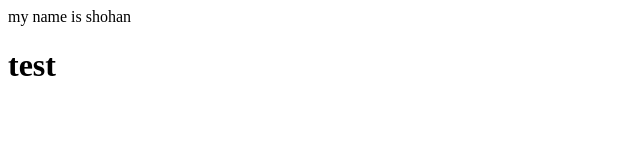
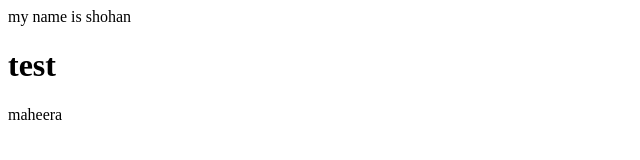
Before and after one commit to srabbi05/pro, a plain HTML site: page index.html in a window 1280 px wide. Shown: the full height of the page, 0-640 px from the left. Drawn offline with Linux system fonts and the light colour scheme.

Commit message:
maheera added

```diff
--- a/index.html
+++ b/index.html
@@ -11,5 +11,8 @@
         <h1>
             test
         </h1>
+        <p>
+            maheera
+        </p>
     </body>
 </html>
```
